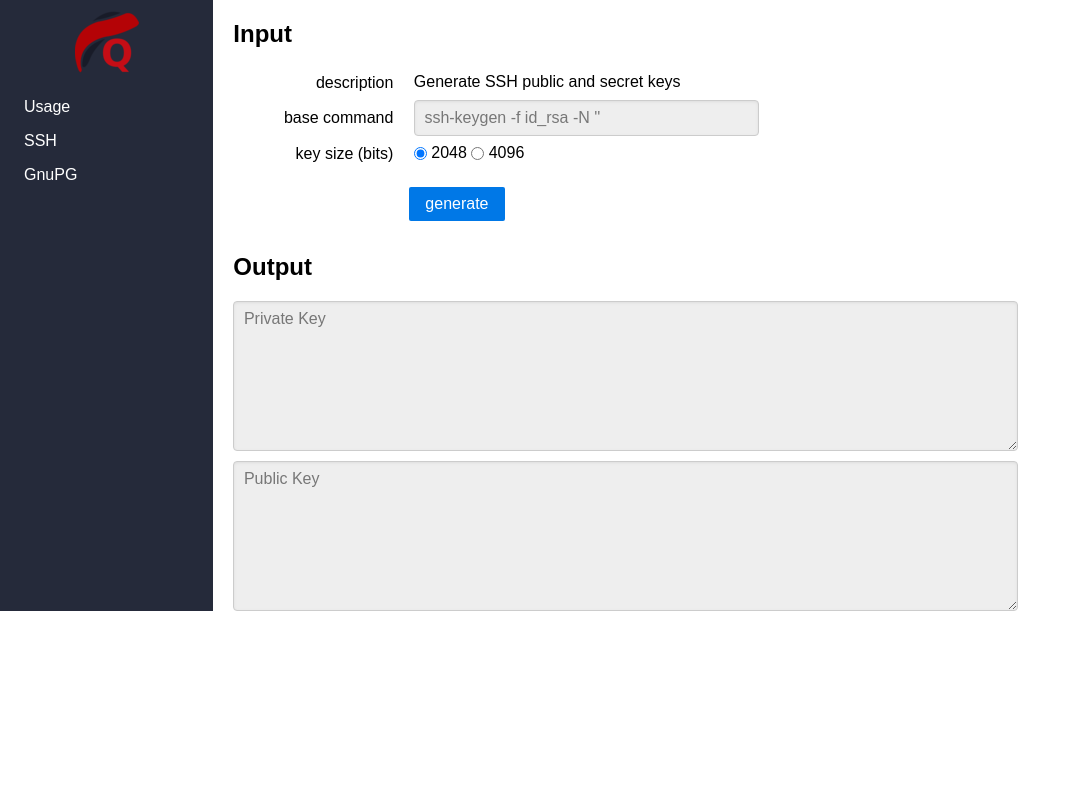
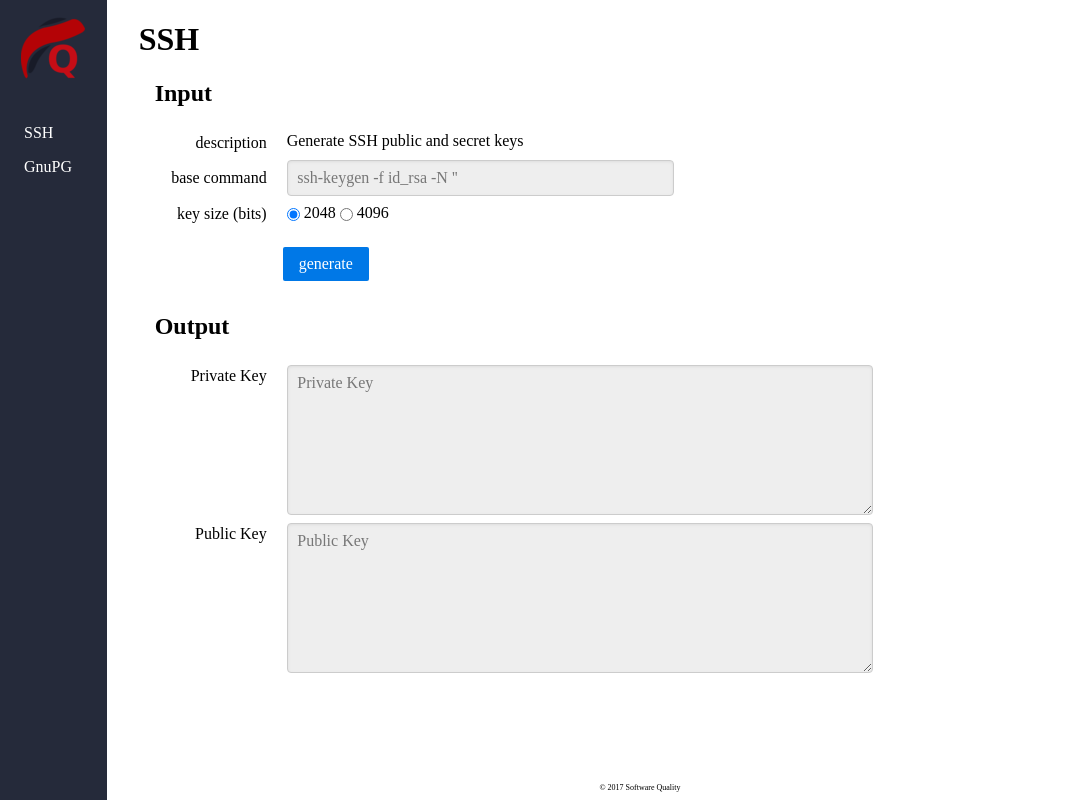
Before and after one commit to xrodneylee/sq-util, a Flask app: page /ssh in a window 1280 px wide. Shown: the whole page, without its empty margins (0-1081 px from the left). Run offline with Flask 2, Linux system fonts and the light colour scheme.

Commit message:
ui refactor

```diff
--- a/app.py
+++ b/app.py
@@ -10,14 +10,14 @@ def index():
     return render_template('index.html')
 
 @app.route('/ssh')
-@app.route('/ssh/<action>', methods=['POST'])
+@app.route('/ssh', methods=['POST'])
 def ssh(action=None):
     private_key = 'Private Key'
     public_key = 'Public Key'
     cmd = request.form.get('cmd')
     keysize = request.form.get('keysize')
 
-    if action:
+    if request.method == 'POST':
       os.system(cmd + keysize)
       f = open('id_rsa', 'r')
       private_key = f.read()
--- a/static/css/style.css
+++ b/static/css/style.css
@@ -1,40 +1,62 @@
-.wrap {
-	height: 100vh;
-	width: 100vw;
+h1 {
+	margin-left: 1em;
 }
 
-.logo {
-	height: 80px;
-	padding-top: 10px;
-	text-align: center;
+h2 {
+	margin-left: 2em;
 }
 
-.left-column {
-	background: #252A3A;
+a {
+    text-decoration: none;
 }
 
-#nav .pure-menu-link {
+#layout, #menu, #main {
+    margin: 0;
+    padding: 0;
+    font-family: Franklin Gothic;
+}
+
+#menu {
+    position: relative;
+    background: #252A3A;
+    text-align: center;
+    height:100vh;
+}
+
+#main {
+	height:100vh;
+}
+
+#menu .pure-menu {
+    background: transparent;
+    border: none;
+    text-align: left;
+}
+
+#menu .pure-menu-link:hover,
+#menu .pure-menu-link:focus {
+    background: #373C5A;
+}
+
+#menu .pure-menu-link {
     color: #fff;
     margin-left: 0.5em;
 }
 
-#nav .pure-menu-link:hover, #nav .pure-menu-link:focus {
-    background: rgb(55, 60, 90);
+#menu .logo {
+    padding-top: 1em;
+    margin-bottom: 2em;
 }
 
-.right-column {
-	background: #FFFFFF;
+#main .pure-table {
+	margin-left: 2em;
 }
 
-.input {
-	margin-left: 20px;
+.footer {
+	font-size: 0.5em;
+	text-align: center;
+	position: absolute;
+    bottom: 0;
+    left: 0;
+    right: 0;
 }
-
-.output {
-	margin-left: 20px;
-}
-
-p {
-	font-family: cursive;
-	font-size: 18px;
-}
--- a/templates/index.html
+++ b/templates/index.html
@@ -3,27 +3,27 @@
 <head>
 	<meta charset="UTF-8">
 	<meta name="viewport" content="width=device-width, initial-scale=1">
+	<link rel="shortcut icon" href="{{ url_for('static', filename='img/logo.png') }}">
 	<link rel="stylesheet" href="{{ url_for('static', filename='css/pure.css') }}">
 	<link rel="stylesheet" href="{{ url_for('static', filename='css/style.css') }}">
-	<script type=text/javascript src="{{ url_for('static', filename='js/jquery-3.2.1.min.js') }}"></script>
 	<title>SQ-Util</title>
 </head>
 <body>
-	<div class="pure-g wrap">
-	    <div id="nav" class="pure-u-1-6 left-column">
-	    	<div class="pure-img logo">
-	    		<img src="/static/img/sq-logo.png">
-	    	</div>
-	    	<div class="pure-menu custom-restricted-width">
+	<div id="layout" class="content pure-g">
+		<div id="menu" class="pure-u-2-24">
+	    	<a href="/">
+	    		<img class="logo" src="/static/img/logo.png">
+	    	</a>
+			<div class="pure-menu">
 			    <ul class="pure-menu-list">
-			        <li class="pure-menu-item pure-menu-selected"><a href="/" class="pure-menu-link">Usage</a></li>
 			        <li class="pure-menu-item"><a href="/ssh" class="pure-menu-link">SSH</a></li>
-			        <li class="pure-menu-item"><a href="/gunpg" class="pure-menu-link">GnuPG</a></li>
+			        <li class="pure-menu-item"><a href="#" class="pure-menu-link">GnuPG</a></li>
 			    </ul>
 			</div>
 		</div>
-	    <div class="pure-u-5-6 right-column">
+		<div id="main" class="pure-u-22-24">
 			{% block content %}
+			<h1>Overview</h1>
 			<table class="pure-table">
 			    <thead>
 			        <tr>
@@ -34,21 +34,22 @@
 			    </thead>
 
 			    <tbody>
-				        <tr class="pure-table-odd">
+			        <tr>
 			        	<td>1</td>
 			            <td>SSH</td>
 			            <td>Generate SSH public and secret keys</td>
 			        </tr>
-
-				        <tr>
+			        <tr class="pure-table-odd">
 			        	<td>2</td>
 			            <td>GunPG</td>
 			            <td>ooo</td>
 			        </tr>
-
 			    </tbody>
 			</table>
 			{% endblock content %}
+			<div class="footer">
+				<p>© 2017 Software Quality</p>
+			</div>
 		</div>
 	</div>
 </body>
--- a/templates/ssh.html
+++ b/templates/ssh.html
@@ -1,9 +1,10 @@
 {% extends "index.html" %}
 {% block content %}
-<div class="ssh">
+
+<h1>SSH</h1>
 <div class="input">
     <h2>Input</h2>
-        <form class="pure-form pure-form-aligned" action="/ssh/generate" method=post>
+    <form class="pure-form pure-form-aligned" action="/ssh" method=post>
         <fieldset>
             <div class="pure-control-group">
                 <label>description</label>
@@ -11,14 +12,14 @@
             </div>
 
             <div class="pure-control-group">
-                    <label for="cmd">base command</label>
-                    <input id="cmd" name="cmd" class="pure-input-1-3" type="text" value="ssh-keygen -f id_rsa -N '' " readonly>
+                <label>base command</label>
+                <input name="cmd" class="pure-input-1-3" type="text" value="ssh-keygen -f id_rsa -N '' " readonly>
             </div>
 
             <div class="pure-control-group">
-                    <label for="keysize">key size (bits)</label>
-                    <input id="keysize" type="radio" name="keysize" value="-b 2048" checked> 2048
-                    <input id="keysize" type="radio" name="keysize" value="-b 4096"> 4096
+                <label>key size (bits)</label>
+                <input type="radio" name="keysize" value="-b 2048" checked> 2048
+                <input type="radio" name="keysize" value="-b 4096"> 4096
             </div>
 
             <div class="pure-controls">
@@ -29,10 +30,19 @@
 </div>
 <div class="output">
     <h2>Output</h2>
-        <form class="pure-form">
-            <textarea class="pure-input-3-4" placeholder="Private Key" style="height: 150px" readonly>{{private_key}}</textarea>
-            <textarea class="pure-input-3-4" placeholder="Public Key" style="height: 150px; margin-top: 10px" readonly>{{public_key}}</textarea>
+    <form class="pure-form pure-form-aligned">
+    <fieldset>
+        <div class="pure-control-group">
+            <label>Private Key</label>
+            <textarea class="pure-input-1-2" placeholder="Private Key" style="height: 150px" readonly>{{private_key}}</textarea>
+        </div>
+        <div class="pure-control-group">
+            <label>Public Key</label>
+            <textarea class="pure-input-1-2" placeholder="Public Key" style="height: 150px" readonly>{{public_key}}</textarea>
+        </div>
+
+        </fieldset>
     </form>
 </div>
-</div>
+
 {% endblock content %}
```
Also changed, not shown: static/img/logo.png (renamed from static/img/sq-logo.png). Lines whose indentation alone changed are shown as unchanged.
